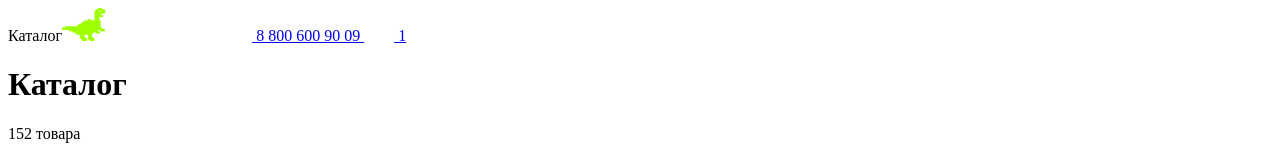
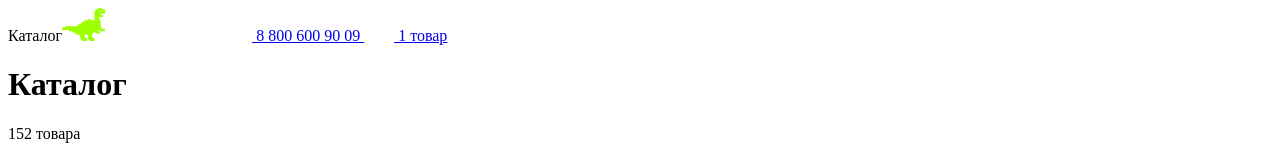
Before and after one commit to ASx-main/vue-skillbox, a Vue app: page / in a window 1280 px wide. Shown: the top 160 px of the page. Built offline with nearby package versions, Linux system fonts and the light colour scheme; the HTML template or start-up script is replaced by a standard one.

Commit message:
home work 6.6 (Исправила количество товаров в корзине и индикаторе. Дебаг +- в корзине и на карточке товара)

```diff
--- a/src/components/CartIndicator.vue
+++ b/src/components/CartIndicator.vue
@@ -7,7 +7,19 @@
       <use xlink:href="#icon-cart"></use>
     </svg>
     <span class="header__count" aria-label="Количество товаров">
-      {{ $store.state.cartProduct.length }}
+      {{ countProduct }}
     </span>
   </router-link>
 </template>
+
+<script>
+import { mapGetters } from 'vuex';
+
+export default {
+  computed: {
+    ...mapGetters({
+      countProduct: 'cartCountProduct',
+    }),
+  },
+};
+</script>
--- a/src/components/CartItem.vue
+++ b/src/components/CartItem.vue
@@ -67,7 +67,8 @@ export default {
       },
       set(val) {
         this.$store.commit('updateCartProductAmount', {
-          productId: this.item.productId, amount: val,
+          productId: this.item.productId,
+          amount: val,
         });
       },
     },
--- a/src/components/ProductAddToCart.vue
+++ b/src/components/ProductAddToCart.vue
@@ -28,14 +28,12 @@ export default {
   methods: {
     decreaseProduct() {
       if (this.value > 1) {
-        this.$emit('input', this.value - 1);
+        this.$emit('input', Number(this.value) - 1);
       }
     },
     addProduct() {
-      if (this.value > 1) {
-        this.$emit('input', this.value + 1);
-      } else {
-        this.value = 1;
+      if (this.value) {
+        this.$emit('input', Number(this.value) + 1);
       }
     },
     handlerInput(e) {
--- a/src/store/index.js
+++ b/src/store/index.js
@@ -43,8 +43,8 @@ export default new Vuex.Store({
     updateCartProductAmount(state, { productId, amount }) {
       const item = state.cartProduct
         .find((itemProduct) => itemProduct.productId === productId);
-      if (item > 1) {
-        item.amount = amount;
+      if (item) {
+        item.amount += amount;
       }
     },
     deleteCartProduct(state, productId) {
@@ -64,11 +64,12 @@ export default new Vuex.Store({
         .reduce((acc, item) => (item.product.price * item.amount) + acc, 0);
     },
     cartCountProduct(state, getters) {
-      if (getters.cartDetailProducts.length === 1) return `${getters.cartDetailProducts.length} товар`;
-      if (getters.cartDetailProducts.length > 1 && getters.cartDetailProducts.length < 5) {
-        return `${getters.cartDetailProducts.length} товара`;
+      const countProduct = getters.cartDetailProducts.reduce((acc, item) => (item.amount) + acc, 0);
+      if (countProduct === 1) { return `${countProduct} товар`; }
+      if (countProduct > 1 && countProduct < 5) {
+        return `${countProduct} товара`;
       }
-      return `${getters.cartDetailProducts.length} товаров`;
+      return `${countProduct} товаров`;
     },
   },
 });
```
